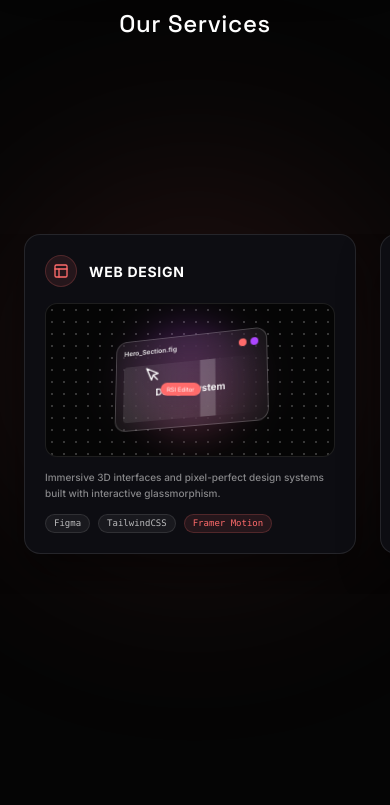
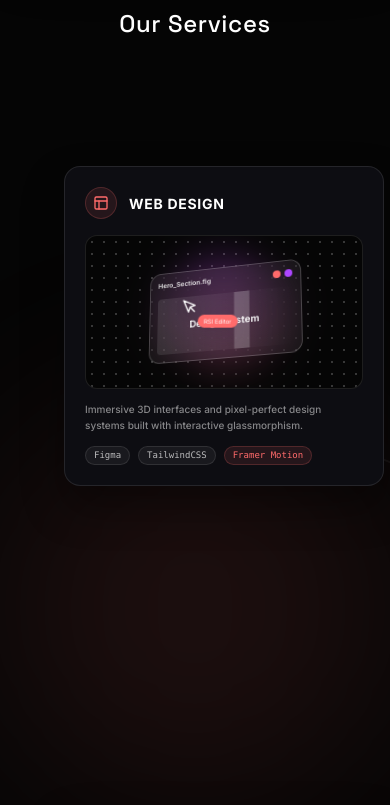
Before and after one commit to Raazia-Imran/rsi-studio-v2, a Next.js app: page / in a window 390 px wide. Shown: the part 900-1705 px from the top of the page. Built offline with nearby package versions, Linux system fonts and the light colour scheme.

Commit message:
feat: wrapped services section in horizontal scroll canvas for seamless cross-device

```diff
--- a/src/app/components/sections/Services.tsx
+++ b/src/app/components/sections/Services.tsx
@@ -17,10 +17,10 @@ export default function Services() {
 
       <div className="absolute top-1/2 left-1/2 -translate-x-1/2 -translate-y-1/2 w-[400px] md:w-[700px] h-[400px] md:h-[700px] bg-[#FF6B6B]/10 rounded-full blur-[100px] md:blur-[120px] pointer-events-none z-0 will-change-transform" />
 
-      <div className="w-full mt-24 md:mt-10 flex justify-start lg:justify-center overflow-x-auto overflow-y-hidden px-6 lg:px-4 [&::-webkit-scrollbar]:hidden [-ms-overflow-style:none] [scrollbar-width:none] snap-x snap-mandatory pb-10 lg:pb-0">
-        <div className="relative flex lg:block items-center gap-6 min-w-max lg:min-w-[1200px] lg:h-[1000px] z-10 transform-gpu">
+      <div className="w-full mt-24 md:mt-10 overflow-x-auto overflow-y-hidden px-6 [&::-webkit-scrollbar]:hidden [-ms-overflow-style:none] [scrollbar-width:none] pb-10">
+        <div className="relative w-[1200px] min-w-[1200px] h-[1000px] z-10 transform-gpu mx-auto">
 
-          <svg className="hidden lg:block absolute inset-0 w-full h-full pointer-events-none z-0">
+          <svg className="absolute inset-0 w-full h-full pointer-events-none z-0">
             <g stroke="rgba(255,255,255,0.05)" strokeWidth="2" fill="none">
               <path d="M 600 500 C 600 340, 200 340, 200 180" />
               <path d="M 600 500 L 600 180" />
@@ -54,7 +54,7 @@ export default function Services() {
             </g>
           </svg>
 
-          <div className="hidden lg:flex absolute top-[450px] left-[550px] w-[100px] h-[100px] z-30 items-center justify-center transform-gpu">
+          <div className="flex absolute top-[450px] left-[550px] w-[100px] h-[100px] z-30 items-center justify-center transform-gpu">
             <motion.div animate={{ scale: [1, 1.2, 1], opacity: [0.3, 0.1, 0.3] }} transition={{ duration: 4, repeat: Infinity, ease: "easeInOut" }} className="absolute inset-[-30px] rounded-full border border-[#FF6B6B]/20 will-change-transform" />
             <div className="absolute -inset-2 rounded-full border border-[#FF6B6B]/40 animate-[spin_10s_linear_infinite]" style={{ borderTopColor: 'transparent' }} />
             <div className="relative w-[70px] h-[70px] rounded-full bg-[#0A0A0A] shadow-[0_0_40px_rgba(255,107,107,0.4)] flex items-center justify-center border border-white/10 overflow-hidden">
@@ -63,7 +63,7 @@ export default function Services() {
             </div>
           </div>
 
-          <div className="relative lg:absolute shrink-0 snap-center w-[85vw] sm:w-[320px] lg:w-[320px] h-[320px] lg:top-[30px] lg:left-[40px] rounded-2xl bg-[#0D0D12] border border-white/10 p-5 flex flex-col shadow-[0_20px_40px_rgba(0,0,0,0.4)] z-20 group hover:border-[#FF6B6B]/40 transition-colors duration-500 transform-gpu">
+          <div className="absolute shrink-0 w-[320px] h-[320px] top-[30px] left-[40px] rounded-2xl bg-[#0D0D12] border border-white/10 p-5 flex flex-col shadow-[0_20px_40px_rgba(0,0,0,0.4)] z-20 group hover:border-[#FF6B6B]/40 transition-colors duration-500 transform-gpu">
             <div className="flex items-center gap-3 mb-4">
               <div className="w-8 h-8 rounded-full bg-[#FF6B6B]/10 flex items-center justify-center border border-[#FF6B6B]/20"><Layout size={16} className="text-[#FF6B6B]" /></div>
               <h3 className="text-[14px] font-bold text-white uppercase tracking-wider">Web Design</h3>
@@ -98,7 +98,7 @@ export default function Services() {
             </div>
           </div>
 
-          <div className="relative lg:absolute shrink-0 snap-center w-[85vw] sm:w-[320px] lg:w-[320px] h-[320px] lg:top-[30px] lg:left-[440px] rounded-2xl bg-[#0D0D12] border border-white/10 p-5 flex flex-col shadow-[0_20px_40px_rgba(0,0,0,0.4)] z-20 group hover:border-[#FF6B6B]/40 transition-colors duration-500 transform-gpu">
+          <div className="absolute shrink-0 w-[320px] h-[320px] top-[30px] left-[440px] rounded-2xl bg-[#0D0D12] border border-white/10 p-5 flex flex-col shadow-[0_20px_40px_rgba(0,0,0,0.4)] z-20 group hover:border-[#FF6B6B]/40 transition-colors duration-500 transform-gpu">
             <div className="flex items-center gap-3 mb-4">
               <div className="w-8 h-8 rounded-full bg-[#FF6B6B]/10 flex items-center justify-center border border-[#FF6B6B]/20"><Code2 size={16} className="text-[#FF6B6B]" /></div>
               <h3 className="text-[14px] font-bold text-white uppercase tracking-wider">Web Development</h3>
@@ -139,7 +139,7 @@ export default function Services() {
             </div>
           </div>
 
-          <div className="relative lg:absolute shrink-0 snap-center w-[85vw] sm:w-[320px] lg:w-[320px] h-[320px] lg:top-[30px] lg:left-[840px] rounded-2xl bg-[#0D0D12] border border-white/10 p-5 flex flex-col shadow-[0_20px_40px_rgba(0,0,0,0.4)] z-20 group hover:border-[#FF6B6B]/40 transition-colors duration-500 transform-gpu">
+          <div className="absolute shrink-0 w-[320px] h-[320px] top-[30px] left-[840px] rounded-2xl bg-[#0D0D12] border border-white/10 p-5 flex flex-col shadow-[0_20px_40px_rgba(0,0,0,0.4)] z-20 group hover:border-[#FF6B6B]/40 transition-colors duration-500 transform-gpu">
             <div className="flex items-center gap-3 mb-4">
               <div className="w-8 h-8 rounded-full bg-[#FF6B6B]/10 flex items-center justify-center border border-[#FF6B6B]/20"><Server size={16} className="text-[#FF6B6B]" /></div>
               <h3 className="text-[14px] font-bold text-white uppercase tracking-wider">Custom Software</h3>
@@ -178,7 +178,7 @@ export default function Services() {
             </div>
           </div>
 
-          <div className="relative lg:absolute shrink-0 snap-center w-[85vw] sm:w-[320px] lg:w-[320px] h-[320px] lg:top-[670px] lg:left-[40px] rounded-2xl bg-[#0D0D12] border border-white/10 p-5 flex flex-col shadow-[0_20px_40px_rgba(0,0,0,0.4)] z-20 group hover:border-[#FF6B6B]/40 transition-colors duration-500 transform-gpu">
+          <div className="absolute shrink-0 w-[320px] h-[320px] top-[670px] left-[40px] rounded-2xl bg-[#0D0D12] border border-white/10 p-5 flex flex-col shadow-[0_20px_40px_rgba(0,0,0,0.4)] z-20 group hover:border-[#FF6B6B]/40 transition-colors duration-500 transform-gpu">
             <div className="flex items-center gap-3 mb-4">
               <div className="w-8 h-8 rounded-full bg-[#FF6B6B]/10 flex items-center justify-center border border-[#FF6B6B]/20"><PenTool size={16} className="text-[#FF6B6B]" /></div>
               <h3 className="text-[14px] font-bold text-white uppercase tracking-wider">Blogging & SEO</h3>
@@ -210,7 +210,7 @@ export default function Services() {
             </div>
           </div>
 
-          <div className="relative lg:absolute shrink-0 snap-center w-[85vw] sm:w-[320px] lg:w-[320px] h-[320px] lg:top-[670px] lg:left-[440px] rounded-2xl bg-[#0D0D12] border border-white/10 p-5 flex flex-col shadow-[0_20px_40px_rgba(0,0,0,0.4)] z-20 group hover:border-[#FF6B6B]/40 transition-colors duration-500 transform-gpu">
+          <div className="absolute shrink-0 w-[320px] h-[320px] top-[670px] left-[440px] rounded-2xl bg-[#0D0D12] border border-white/10 p-5 flex flex-col shadow-[0_20px_40px_rgba(0,0,0,0.4)] z-20 group hover:border-[#FF6B6B]/40 transition-colors duration-500 transform-gpu">
             <div className="flex items-center gap-3 mb-4">
               <div className="w-8 h-8 rounded-full bg-[#FF6B6B]/10 flex items-center justify-center border border-[#FF6B6B]/20"><Activity size={16} className="text-[#FF6B6B]" /></div>
               <h3 className="text-[14px] font-bold text-white uppercase tracking-wider">Monthly Presence</h3>
@@ -256,7 +256,7 @@ export default function Services() {
             </div>
           </div>
 
-          <div className="relative lg:absolute shrink-0 snap-center w-[85vw] sm:w-[320px] lg:w-[320px] h-[320px] lg:top-[670px] lg:left-[840px] rounded-2xl bg-[#0D0D12] border border-white/10 p-5 flex flex-col shadow-[0_20px_40px_rgba(0,0,0,0.4)] z-20 group hover:border-[#FF6B6B]/40 transition-colors duration-500 transform-gpu">
+          <div className="absolute shrink-0 w-[320px] h-[320px] top-[670px] left-[840px] rounded-2xl bg-[#0D0D12] border border-white/10 p-5 flex flex-col shadow-[0_20px_40px_rgba(0,0,0,0.4)] z-20 group hover:border-[#FF6B6B]/40 transition-colors duration-500 transform-gpu">
             <div className="flex items-center gap-3 mb-4">
               <div className="w-8 h-8 rounded-full bg-[#FF6B6B]/10 flex items-center justify-center border border-[#FF6B6B]/20"><Workflow size={16} className="text-[#FF6B6B]" /></div>
               <h3 className="text-[14px] font-bold text-white uppercase tracking-wider">Web Automations</h3>
```
